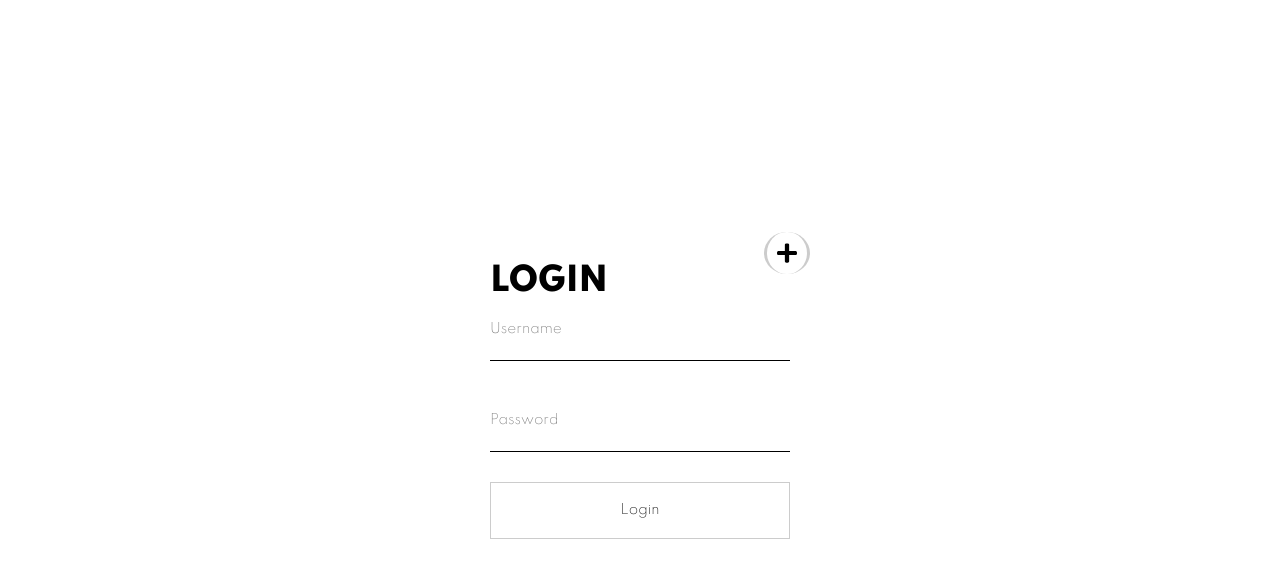
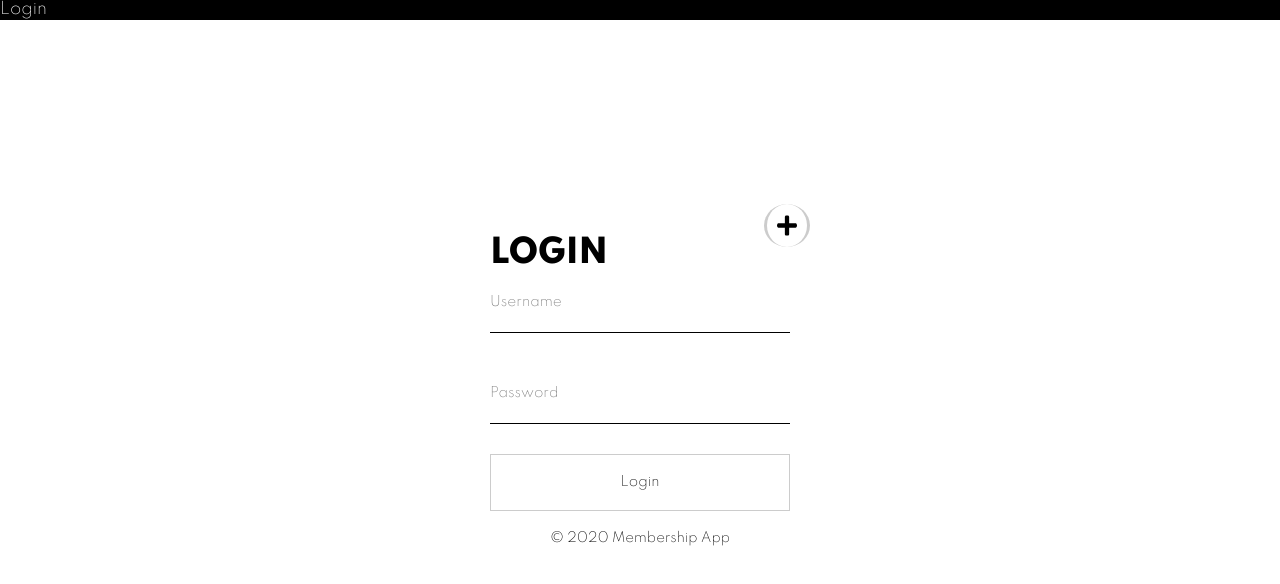
Before and after one commit to cuneydbolukoglu/membership-app, a React (Create React App) app: page / in a window 1280 px wide. Shown: the top 584 px of the page. Built offline with nearby package versions, Linux system fonts and the light colour scheme.

Commit message:
add components

```diff
--- a/src/App.jsx
+++ b/src/App.jsx
@@ -6,16 +6,21 @@ import Register from './pages/Register';
 import Home from './pages/Home'
 import Errorpage from './pages/404';
 
+import Header from './components/header';
+import Footer from './components/footer';
+
 
 function App() {
   return (
     <Router>
+      <Header />
       <Switch>
         <Route exact path="/" component={Login} />
         <Route exact path="/register" component={Register} />
         <Route exact path="/home" component={Home} />
         <Route component={Errorpage} />
       </Switch>
+      <Footer />
     </Router>
   )
 }
--- a/src/App.scss
+++ b/src/App.scss
@@ -12,6 +12,16 @@ body {
     align-items: center;
     display: flex;
     height: 100%;
+}
+
+header {
+    position: absolute;
+    top: 0;
+    left: 0;
+    background-color: #000;
+    color: #fff;
+    width: 100%;
+    height: 20px;
 }
 
 form {
@@ -98,3 +108,10 @@ button {
     color: green;
     padding-top: 20px;
 }
+
+footer{
+    padding: 20px 0px;
+    font-size: 13px;
+    justify-content: center;
+    display: flex;
+}
--- /dev/null
+++ b/src/components/footer/index.jsx
@@ -0,0 +1,9 @@
+const Index = props => {
+    return(
+        <footer>
+            © 2020 Membership App
+        </footer>
+    )
+}
+
+export default Index;
--- /dev/null
+++ b/src/components/header/index.jsx
@@ -0,0 +1,9 @@
+const Index = props => {
+    return (
+        <header>
+            Login
+        </header>
+    )
+}
+
+export default Index;
```
